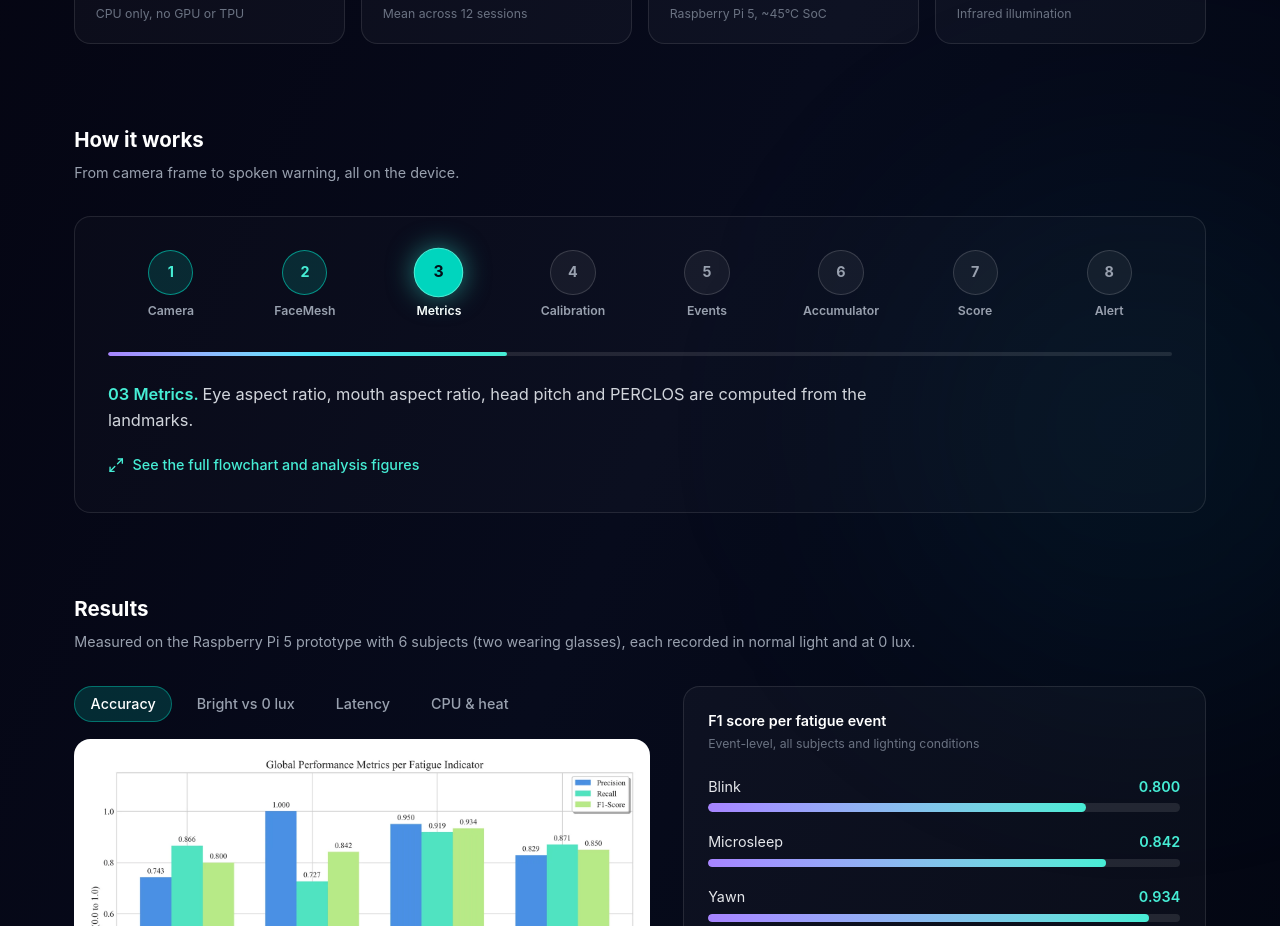
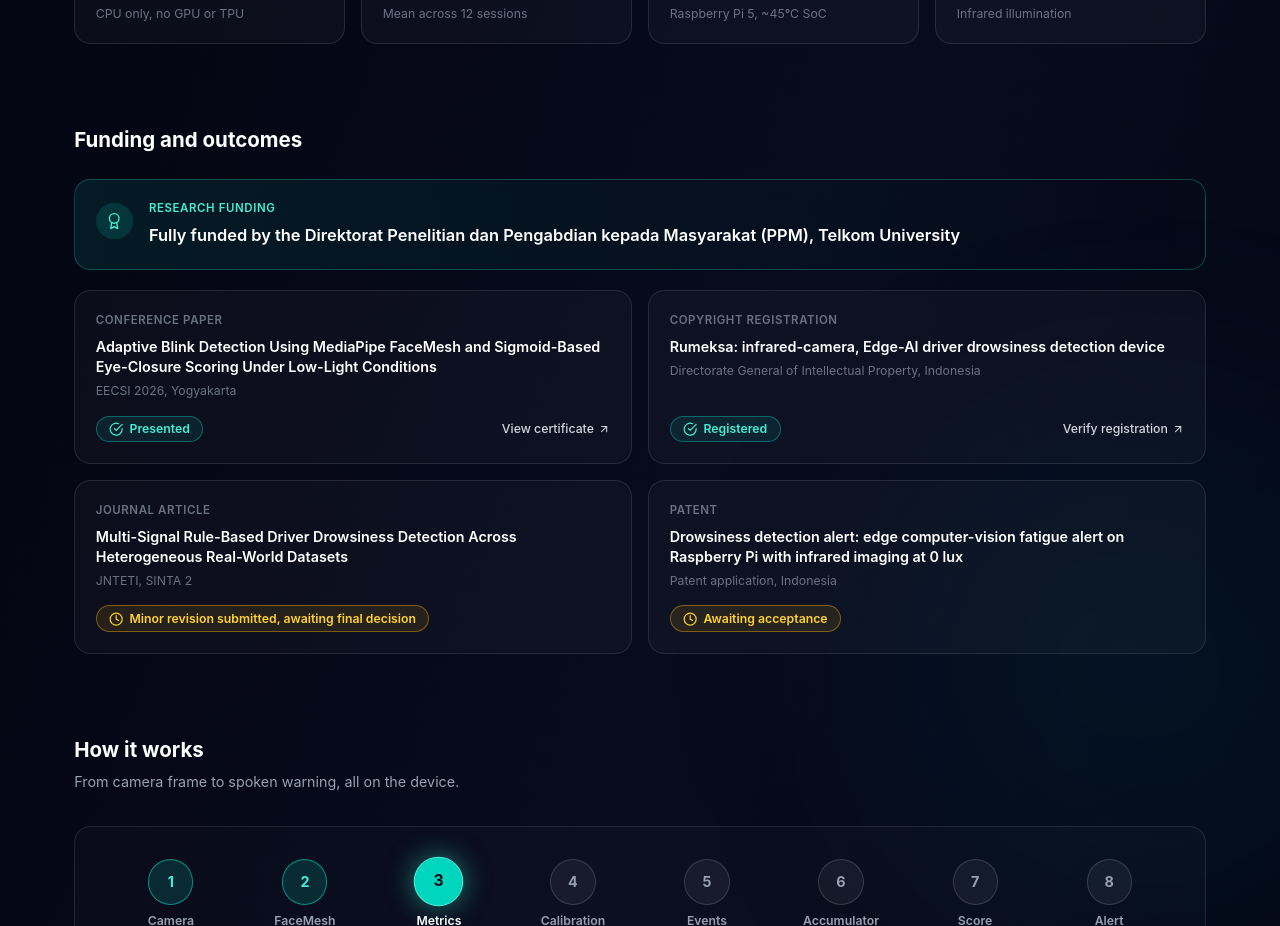
Before and after one commit to athifatharmn06/Portofolio, a React (Vite) app: page / in a window 1280 px wide. Shown: the part 3420-4346 px from the top of the page. Built offline with nearby package versions, Linux system fonts and the light colour scheme.

Commit message:
feat(education): add funding and outcomes (EECSI, Rumeksa, JNTETI, patent)

```diff
--- a/src/components/sections/EducationSection.tsx
+++ b/src/components/sections/EducationSection.tsx
@@ -1,12 +1,14 @@
 import { useEffect, useState } from 'react';
 import { AnimatePresence, motion } from 'framer-motion';
-import { FiAward, FiBookOpen, FiGithub, FiImage, FiMaximize2 } from 'react-icons/fi';
+import { FiArrowUpRight, FiAward, FiBookOpen, FiClock, FiCheckCircle, FiGithub, FiImage, FiMaximize2 } from 'react-icons/fi';
 import { useInView } from '../../hooks/useInView';
 import { useReducedMotion } from '../../hooks/useReducedMotion';
 import { fadeInUp, reducedMotionVariants } from '../../lib/animations';
 import {
   eventScores,
   finalProject,
+  funding,
+  outcomes,
   finalProjectStats,
   hardwareGallery,
   methodGallery,
@@ -179,6 +181,59 @@ export default function EducationSection({ onOpenGallery }: EducationSectionProp
             </motion.div>
           ))}
         </dl>
+
+        {/* Funding and outcomes */}
+        <div className="mb-20">
+          <h4 className="mb-6 text-xl font-bold text-white">Funding and outcomes</h4>
+
+          <div className="mb-5 flex items-start gap-4 rounded-2xl border border-teal-400/30 bg-gradient-to-r from-teal-400/10 via-teal-400/[0.04] to-transparent p-5">
+            <span className="mt-0.5 flex h-9 w-9 shrink-0 items-center justify-center rounded-full bg-teal-400/15 text-teal-300">
+              <FiAward className="h-4 w-4" />
+            </span>
+            <div>
+              <p className="text-[0.7rem] font-semibold uppercase tracking-wider text-teal-300">Research funding</p>
+              <p className="mt-1 text-sm font-semibold leading-relaxed text-white md:text-base">{funding}</p>
+            </div>
+          </div>
+
+          <ul className="grid gap-4 md:grid-cols-2">
+            {outcomes.map((o, i) => (
+              <motion.li
+                key={o.title}
+                initial="hidden"
+                animate={isInView ? 'visible' : 'hidden'}
+                variants={variants}
+                transition={{ delay: reduced ? 0 : i * 0.08 }}
+                className="flex flex-col rounded-2xl border border-white/10 bg-white/[0.03] p-5 transition-colors hover:border-white/25"
+              >
+                <p className="text-[0.7rem] font-semibold uppercase tracking-wider text-gray-500">{o.kind}</p>
+                <p className="mt-2 text-sm font-semibold leading-snug text-white">{o.title}</p>
+                <p className="mt-1.5 text-xs text-gray-500">{o.venue}</p>
+                <div className="mt-auto flex flex-wrap items-center justify-between gap-3 pt-4">
+                  <span
+                    className={`inline-flex items-center gap-1.5 rounded-full border px-3 py-1 text-xs font-semibold ${
+                      o.state === 'done'
+                        ? 'border-teal-400/40 bg-teal-400/10 text-teal-300'
+                        : 'border-amber-400/40 bg-amber-400/10 text-amber-300'
+                    }`}
+                  >
+                    {o.state === 'done' ? <FiCheckCircle className="h-3.5 w-3.5" /> : <FiClock className="h-3.5 w-3.5" />}
+                    {o.status}
+                  </span>
+                  {o.href && (
+                    <a
+                      href={o.href}
+                      {...(o.href.startsWith('http') ? { target: '_blank', rel: 'noopener noreferrer' } : {})}
+                      className="inline-flex items-center gap-1 text-xs font-medium text-gray-300 hover:text-teal-300 focus:outline-none focus-visible:ring-2 focus-visible:ring-teal-400"
+                    >
+                      {o.linkLabel} <FiArrowUpRight className="h-3 w-3" />
+                    </a>
+                  )}
+                </div>
+              </motion.li>
+            ))}
+          </ul>
+        </div>
 
         {/* Pipeline */}
         <div className="mb-20">
--- a/src/data/finalProject.ts
+++ b/src/data/finalProject.ts
@@ -17,6 +17,56 @@ export const finalProject = {
     '3D Printed Enclosure',
   ],
 };
+
+export const funding =
+  'Fully funded by the Direktorat Penelitian dan Pengabdian kepada Masyarakat (PPM), Telkom University';
+
+export type OutcomeStatus = 'done' | 'pending';
+
+export interface Outcome {
+  kind: string;
+  title: string;
+  venue: string;
+  status: string;
+  state: OutcomeStatus;
+  href?: string;
+  linkLabel?: string;
+}
+
+export const outcomes: Outcome[] = [
+  {
+    kind: 'Conference paper',
+    title: 'Adaptive Blink Detection Using MediaPipe FaceMesh and Sigmoid-Based Eye-Closure Scoring Under Low-Light Conditions',
+    venue: 'EECSI 2026, Yogyakarta',
+    status: 'Presented',
+    state: 'done',
+    href: '#certificates',
+    linkLabel: 'View certificate',
+  },
+  {
+    kind: 'Copyright registration',
+    title: 'Rumeksa: infrared-camera, Edge-AI driver drowsiness detection device',
+    venue: 'Directorate General of Intellectual Property, Indonesia',
+    status: 'Registered',
+    state: 'done',
+    href: 'https://hakcipta.dgip.go.id/legal/c/MDAxNDc0MjEw',
+    linkLabel: 'Verify registration',
+  },
+  {
+    kind: 'Journal article',
+    title: 'Multi-Signal Rule-Based Driver Drowsiness Detection Across Heterogeneous Real-World Datasets',
+    venue: 'JNTETI, SINTA 2',
+    status: 'Minor revision submitted, awaiting final decision',
+    state: 'pending',
+  },
+  {
+    kind: 'Patent',
+    title: 'Drowsiness detection alert: edge computer-vision fatigue alert on Raspberry Pi with infrared imaging at 0 lux',
+    venue: 'Patent application, Indonesia',
+    status: 'Awaiting acceptance',
+    state: 'pending',
+  },
+];
 
 export const finalProjectStats = [
   { value: 30, suffix: '', label: 'FPS on-device', note: 'CPU only, no GPU or TPU' },
```
